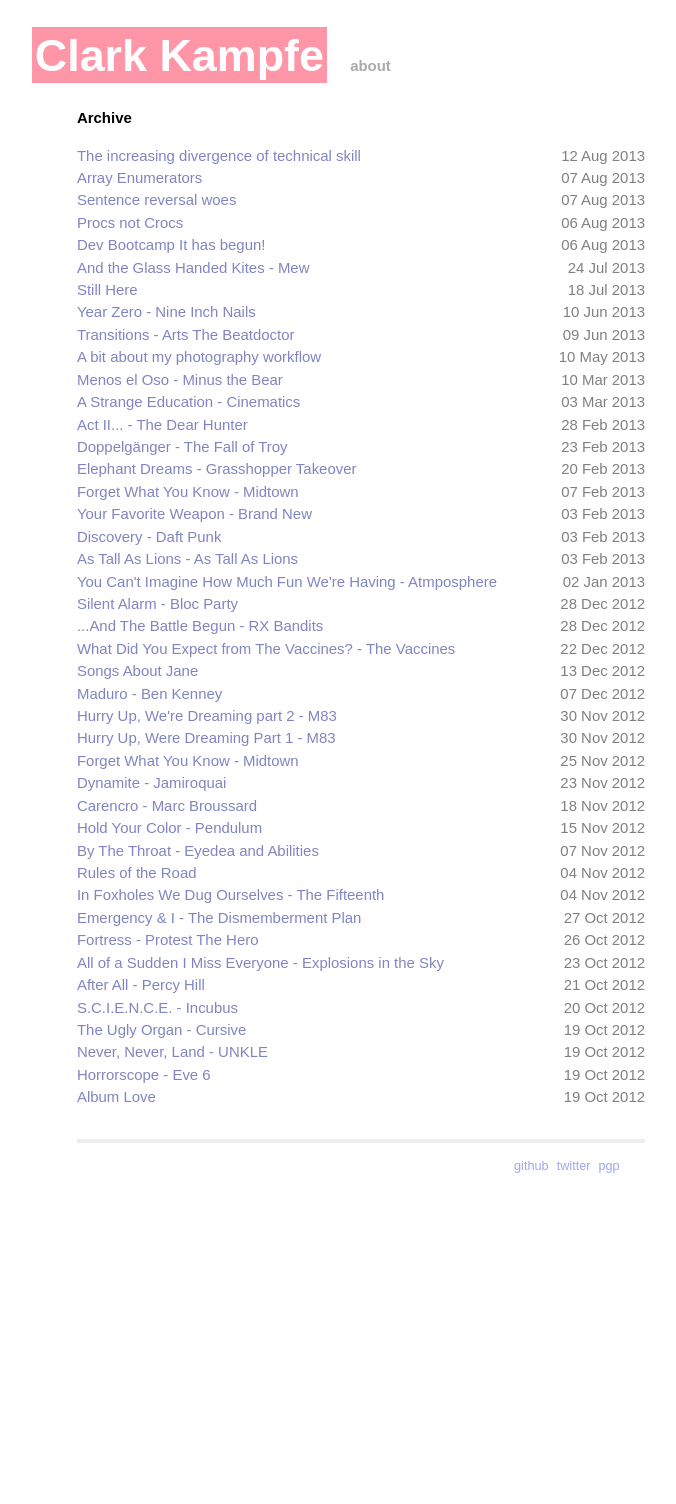
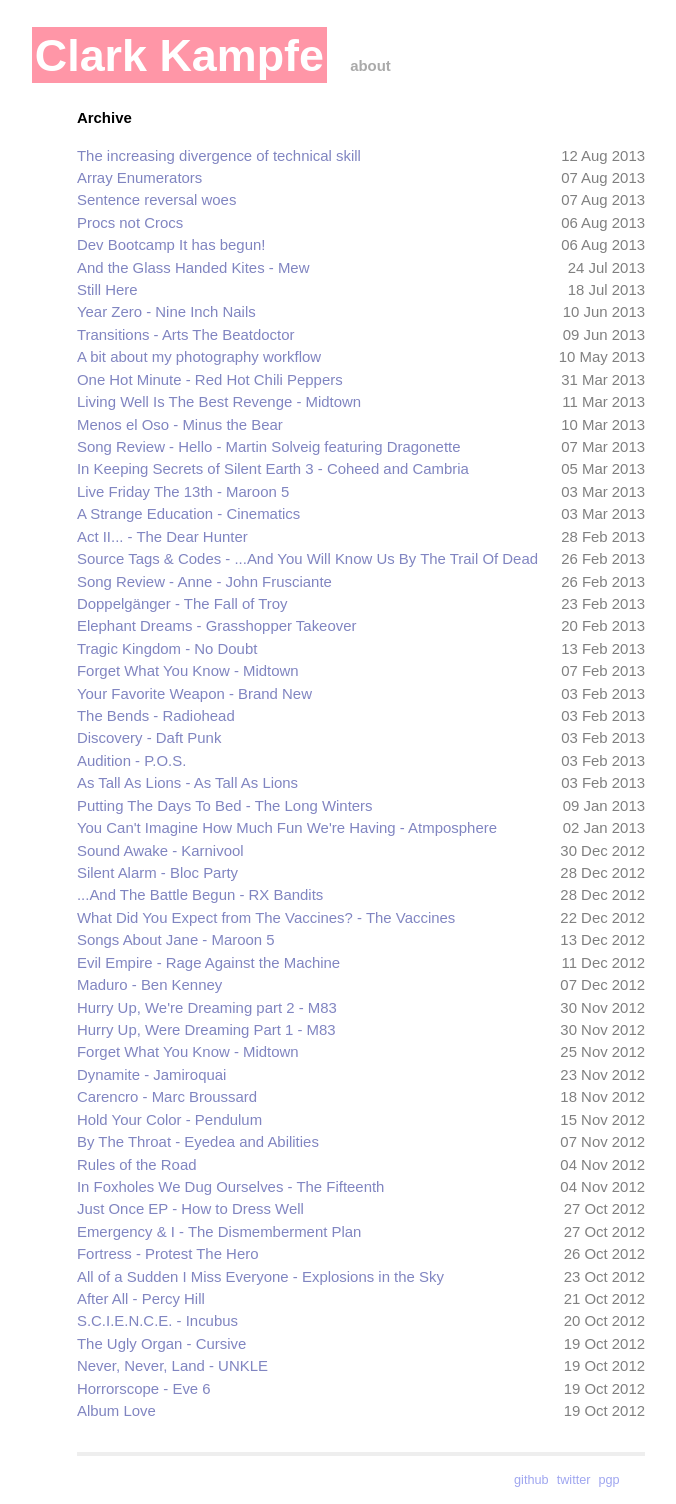
Before and after one commit to ckampfe/zeroclarkthirty.com, a Jekyll site: the page built from index.html, in a window 1280 px wide. Shown: the whole page, without its empty margins (279-955 px from the left). Built offline with Jekyll 4.4.1, drawn with Linux system fonts in a browser that asks for light colours; Markdown is read by kramdown in place of the engine named in the settings; before the commit the page ends 1190 px from its top, so only the background shows below that; some of the changed lines change nothing that is shown.

Commit message:
14 migrated reviews

```diff
--- /dev/null
+++ b/_posts/2012-10-27-just-once-ep-how-to-dress-well.md
@@ -0,0 +1,26 @@
+---
+layout: post
+title: Just Once EP - How to Dress Well
+date: 2012-10-27
+---
+
+Not much to this one. It kind of says it all when three of the tracks
+are called “Suicide X” (where X is 1, 2, or 3) and one is called
+“Decisions”. Piano, falsetto, reverb, and sadness. Oh yeah and some
+strings.
+
+Some people have called this album R&B. I’m not so sure about that. If
+that’s true, then the standard for R&B is pretty fucking loose: falsetto
+male vocals. This means Thom Yorke is R&B. Count me among the nay votes
+on that matter.
+
+Occasionally an otherwise unremarkable album will hit you at an
+especially poignant time. This is one of those albums.
+
+
+Sounds like: Being alone.
+
+
+View the
+original [list](https://docs.google.com/spreadsheet/pub?key=0ArDppihwaWa6dFdaeV9pOXNTeERqbWVFTFp5bWFuNmc&output=html)
+in a new window.
--- /dev/null
+++ b/_posts/2012-12-11-evil-empire-rage-against-the-machine.md
@@ -0,0 +1,53 @@
+---
+layout: post
+title: Evil Empire - Rage Against the Machine
+date: 2012-12-11
+---
+
+This album is something of a paradox. It’s an album that talks about
+themes like capitalist exploitation, the Zapatistas, and bourgeois
+American racism, while at the same time blowing up and going hugely
+commercial. We’re talking about an album that came out in 1996 (I was in
+kindergarten) and was certified triple platinum by the year 2000.
+
+Rage Against the Machine represented that parenthetical,
+always-alluded-to-but-never seldom named brown-skinned devil that white
+America was so obsessed with circa George Bush the Elder. Which is
+really confusing, because it’s a band that was more concerned with
+globalisation and capitalism than it was anything else.
+
+(Yes, I am writing this in Google Docs on an Apple Computer and I do get
+the irony)
+
+My relationship with this album isn’t especially complicated. In fact,
+it’s the relationship I imagine most people had with this album. Young,
+quasi-rebellious (or at least thinking so) looking for something that
+isn’t puppies and white picket fences. The difference between something
+like Rage and most of the other bullshit out there that calls itself
+rebellious (P.O.D., Staind, Evanescense, etc.) is that you can listen to
+Rage Against the Machine and not have to take a shower afterword to wash
+off the 13-year-old suburban white girl lyrics. We’re talking about a
+band here that felt it necessary to put “no samples, keyboards or
+synthesizers used in the making of this record" in its liner notes.
+
+They also put on a fair lesson in anti-colonialism in “People of the
+Sun” and threw out the lyrics “Yeah I’m rollin’ down Rodeo wit a shotgun
+// These people ain’t seen a brown skin man // Since their grandparents
+bought one” in “Down Rodeo”. Rodeo, of course, refers to the ritzy Rodeo
+Drive in Beverly Hills. Other album mentions and themes include Fred
+Hampton (Black Panther Party), Jackie Onassis, Gaza, Tiananmen Square,
+religion as a tool of propaganda, and the dehumanizing effect of
+capitalism on workers, among others.
+
+Clearly, Rage Against the Machine didn’t want to be put in the same boat
+as New Kids On The Block and Marky Mark. “A little to the left…” as Bill
+Hicks would have said.
+
+Sounds like: Cairo streets, right about now.
+
+
+
+
+View the original
+[list](https://docs.google.com/spreadsheet/pub?key=0ArDppihwaWa6dFdaeV9pOXNTeERqbWVFTFp5bWFuNmc&output=html) in a
+new window.
--- a/_posts/2012-12-13-songs-about-jane-maroon-5.md
+++ b/_posts/2012-12-13-songs-about-jane-maroon-5.md
@@ -1,6 +1,6 @@
 ---
 layout: post
-title: Songs About Jane
+title: Songs About Jane - Maroon 5
 date: 2012-12-13
 ---
 
--- /dev/null
+++ b/_posts/2012-12-30-sound-awake-karnivool.md
@@ -0,0 +1,56 @@
+---
+layout: post
+title: Sound Awake - Karnivool
+date: 2012-12-30
+---
+
+Saw these blokes live in Brisbane, on the last night of my study abroad
+there. I had a 30 hours of flying to do in the morning, but nonetheless,
+I got up and got at ‘em.  (Altogether too many people were wearing
+black, but that is neither here nor there. But it does give you an
+indication of who shows up to a Karnivool show.)
+
+How best to describe Karnivool… they play a lot like Deftones, minus the
+screaming. The singer actually sings, and he does it pretty damn well.
+Otherwise, they’re a spot match: rough, thundering bass, screeching
+reverby guitars, and lots of feedback. I felt a bit like I was at the
+opening invocation for some cult, or something. The music that eerie.
+
+I don’t remember how I found Karnivool. I think it was probably on OiNK
+or What. Who knows. I just remember almost blowing out my headphones
+listening late at night. When I saw them play at the Hi-Fi in Brisbane,
+the experience was similar. It is second-hardest show I’ve ever seen
+(the first by a wide margin being Odd Future Wolf Gang Kill Them All aka
+OFWGKTA aka Odd Future, also at the Hi-Fi). I was not at all close to
+the front, and my ears were still ringing when we went to leave.
+
+Going to the show with two guys I barely knew was, I suppose, a fitting
+cap to an Australian experience that was by and large typified by my
+near total lack of ability to forge any lasting friendships. I don’t
+blame Australians generally, or anyone at the College, or UQ, or anyone
+else for this. Most people were quite accommodating, generous, and
+sociable (much more so than I was, doubtless). Their way of life is
+their own, and I know they quite enjoy it. It just wasn’t for me.
+
+I was at first apt to scrub myself of this personal failure. I tried to
+chalk it up to being an introvert in an extroverted (read: drunk)
+culture. “We’re just different,” I said. A few years removed, and I have
+a different take. It was cynical of me to throw out the baby with the
+bathwater. The fact that the general Australian College culture of
+drunkenness and rituals represented what I still consider to be a vapid
+and desolate way of life does not mean that there were no kindred
+spirits present; I just wasn’t looking for them. I gave up. It’s tough
+to win if you aren’t even playing.
+
+Looking back on it all, I hope I’m better for it. I still haven’t read
+my journals from that time. I’m not sure I want to.
+
+Wasn’t this supposed to be about an album?
+
+Sounds like: loud music, quiet problems
+
+
+
+View the original
+[list](https://docs.google.com/spreadsheet/pub?key=0ArDppihwaWa6dFdaeV9pOXNTeERqbWVFTFp5bWFuNmc&output=html) in a
+new window.
--- /dev/null
+++ b/_posts/2013-01-09-putting-the-days-to-bed-the-long-winters.md
@@ -0,0 +1,28 @@
+---
+layout: post
+title: Putting The Days To Bed - The Long Winters
+date: 2013-01-09
+---
+
+I saw these guys at Austin City Limits in 2006 (lineup here
+[http://www.jambase.com/Articles/8520/AUSTIN-CITY-LIMITS-2006]),
+and I have trouble listening to this album without memories of the
+festival jumping into my head. My uncle making hilarious drug-related
+jokes, Explosions In The Sky screeching into the sunset, and John Mayer
+playing a burning night set. It was a good festival.
+
+The Long Winters play great, straight-ahead indie rock. The impression
+that I get is that it’s a group of dudes having a good time, which is
+why it’s so easy to listen to. We’d all be well to do as much.
+
+“Fire Island, AK” is a phenomenally well-written song, up there with any
+of the greats. “Clouds” is a filled with licks of witticism: “False
+prophecy doesn’t mean prophecies are true” and “Don’t try to write your
+name in the clouds from the ground”. Sage advice.
+
+Sounds like: 2006.
+
+
+View the original
+[list](https://docs.google.com/spreadsheet/pub?key=0ArDppihwaWa6dFdaeV9pOXNTeERqbWVFTFp5bWFuNmc&output=html) in a
+new window.
--- /dev/null
+++ b/_posts/2013-02-03-audition-p-o-s.md
@@ -0,0 +1,24 @@
+---
+layout: post
+title: Audition - P.O.S.
+date: 2013-02-03
+---
+
+Not an album for the solace seeker, this one. Pretty rough. Like tacks
+in your cereal, as P.O.S. says.
+
+This album is loud, but never gratuitous. It’s brash, but it seems like
+it comes from a genuine place. This isn’t shock-value hardcore with
+screaming just to sound edgy. The impression that I get from this is
+that P.O.S. — his off-stage name is Stefon Alexander — is a real dude,
+with real demons, real-life shit, and he’s dropping it on tape for all
+to behold. That’s why I respect this one. Music as sharp as life.
+
+Sounds like: life isn’t always love songs
+
+
+
+
+View the original
+[list](https://docs.google.com/spreadsheet/pub?key=0ArDppihwaWa6dFdaeV9pOXNTeERqbWVFTFp5bWFuNmc&output=html) in a
+new window.
--- /dev/null
+++ b/_posts/2013-02-03-the-bends-radiohead.md
@@ -0,0 +1,31 @@
+---
+layout: post
+title: The Bends - Radiohead
+date: 2013-02-03
+---
+
+“The Bends”: slang for the sickness suffered by divers when sudden
+decompression causes nitrogen bubbles to form in the body’s tissues,
+resulting in pain, weakness, and sometimes death.
+
+Everyone knows the story of this album. Radiohead blew up with their
+single “Creep”, and their success had a catastrophic effect on Thom
+Yorke, who thought the whole thing was shit. Can you blame him?
+
+I think they’re better for it, because it caused them to write a killer
+record. 1995’s The Bends is one of the most solid front-to-back records
+I know. Really, if you can find filler on this record, I’d love to hear
+about it.
+
+From “My Iron Lung”, to “Fake Plastic Trees”; to “Bones” and “Just”, and
+then what I firmly believe are the best three ending tracks of any
+album, ever, this one just does it right.
+
+This whole disc is one big “fuck you.” And it’s exactly what Radiohead
+needed.
+
+Sounds like: “we’re not going anywhere.”
+
+View the original
+[list](https://docs.google.com/spreadsheet/pub?key=0ArDppihwaWa6dFdaeV9pOXNTeERqbWVFTFp5bWFuNmc&output=html) in a
+new window.
--- /dev/null
+++ b/_posts/2013-02-13-tragic-kingdom-no-doubt.md
@@ -0,0 +1,45 @@
+---
+layout: post
+title: Tragic Kingdom - No Doubt
+date: 2013-02-13
+---
+
+If you didn’t fall in love with Age of Empires II at one point, you are
+a chump. There, I said it.
+
+“Choppa”. (I preferred the Britons)
+
+How the hell does No Doubt’s 1995 “Tragic Kingdom” relate to Age of
+Empires II, you ask?
+
+It’s simple. When playing a cracked, disk-image version of AoEII on my
+parents old Windows ME (yes, I know) machine, the game would still spin
+up whatever disc happened to be in the CD-ROM drive at the time. In a
+true testament to childhood laziness, “Tragic Kingdom” was that disc for
+a good number of weeks or months.
+
+I heard “Excuse Me Mr.” blast into its first bars thousands of times.
+
+An interesting tidbit: my brother and I both played songs from this
+album at our high school’s Winter Formal half-time show Battle of the
+Bands. His band played “Different People” and mine played “Sunday
+Morning”. I think his performance was better.
+
+This album has gone on to be a classic for just about everyone who ever
+heard it, and it’s easy to see why. This was Gwen at her best. This was
+third-wave ska, if not at its finest, at least in its most pure,
+idiomatic form. Other names from this time period pleasantly spring to
+mind: [Goldfinger](http://bit.ly/WYvbuP).
+[Fishbone](http://bit.ly/X13jTu). [Sublime](http://bit.ly/XA1Gxk). [The
+Mighty Mighty Bosstones](http://bit.ly/WYtSvV). [The Dance Hall
+Crashers](http://bit.ly/14MpwtS). [Reel Big
+Fish](http://bit.ly/12EOlcU). [Less Than Jake](http://bit.ly/154ylQV).
+
+All things considered, not a bad bug for a cracked copy of a game, I’d
+say.
+
+Sounds like: 90s.
+
+View the original
+[list](https://docs.google.com/spreadsheet/pub?key=0ArDppihwaWa6dFdaeV9pOXNTeERqbWVFTFp5bWFuNmc&output=html) in a
+new window.
--- /dev/null
+++ b/_posts/2013-02-26-song-review-anne-john-frusciante.md
@@ -0,0 +1,36 @@
+---
+layout: post
+title: Song Review - Anne - John Frusciante
+date: 2013-02-26
+---
+
+John Frusciante of Red Hot Chili Peppers fame is also something of a
+prolific little bugger even when not on company time.
+
+He has produced…I don’t know how many solo albums. So what if most of
+them are noodly fiddling? There are upsides to almost everything (except
+Butter Burgers, in which case the inverse is true: there is no
+downside).
+
+From his album Curtains, “Anne” is something of an oddity. Bars of 6/8
+alternate with standard time, and there really isn’t much more than a
+man and his guitar, often spaced out with a liberal degree of isolation.
+
+The real money of the track - the zenith - starts to hit you at 1:36 of
+the way in to a 3:35 song. I think I overspoke. It isn’t the zenith, or
+loudest part of the song by any stretch, as electric guitar enters a bit
+later to lend a bit of pepper, but the caesura and break at 1:36 so
+compelled me on first listen that I kept the track on repeat and
+couldn’t even make it to the end most of the time.
+
+Like so many other great songs, that moment of clarity when it rounds
+the corner cries out for enjoyment. The killer riff to kick into the
+meat of Van Halen’s “Panama” or the thundering 8th note tom-toms leading
+into M83’s “Steve McQueen” are other examples. Despite being the shy kid
+of the bunch, Frusciante’s “Anne” captivates.
+
+Sounds like: summer camp, for some reason
+
+View the original
+[list](https://docs.google.com/spreadsheet/pub?key=0ArDppihwaWa6dFdaeV9pOXNTeERqbWVFTFp5bWFuNmc&output=html) in a
+new window.
--- /dev/null
+++ b/_posts/2013-02-26-source-tags-codes-and-you-will-know-us-by-the.md
@@ -0,0 +1,19 @@
+---
+layout: post
+title: Source Tags & Codes - ...And You Will Know Us By The Trail Of Dead
+date: 2013-02-26
+---
+
+Hard to truly know what to say about this one. Trail Of Dead’s masterful
+“Source Tags & Codes” was an album that really opened some doors for me.
+It was the first time I realized just how much good music there is that
+I’ve never heard of. That was powerful.
+
+It was that first taste; once you’ve had it, you can’t continue to eat
+white bread and feel good about it.
+
+Sounds like: scratchy, grainy, imperfect, real
+
+View the original
+[list](https://docs.google.com/spreadsheet/pub?key=0ArDppihwaWa6dFdaeV9pOXNTeERqbWVFTFp5bWFuNmc&output=html) in a
+new window.
--- /dev/null
+++ b/_posts/2013-03-03-live-friday-the-13th-maroon-5.md
@@ -0,0 +1,36 @@
+---
+layout: post
+title: Live Friday The 13th - Maroon 5
+date: 2013-03-03
+---
+
+You might think: “There are three Maroon 5 albums on [this
+list](https://docs.google.com/spreadsheet/pub?key=0ArDppihwaWa6dFdaeV9pOXNTeERqbWVFTFp5bWFuNmc&output=html). What’s
+the obsession with tepid adult alternative?”
+
+I would disagree with that assessment. Maroon 5, at least in their early
+incarnation, was more than just Top 40 radio hits. I believe that this
+is evident in the progression from poppy love songs on “Songs About
+Jane” to the shimmery funk on “It Won’t Be Soon Before Long”. “Live:
+Friday The 13th” is telling as a stepping stone between the two. You
+start see a band that can actually play a live show, and not a bad one
+at that.
+
+Of course you can maintain that the live show is mostly about young
+females cooing at frontman Adam Levine. This is partially true (and you
+can hear it on the record), but listening to “Live” you start to hear a
+band that isn’t just playing the album cut. The arrangements are thick,
+the groove is tight. “Sweetest Goodbye” more than doubles in length from
+its album arrangement to include nasty wah-wah and some star-destroyer
+guitar steam. It’s extended 3 minute outro served as the inspiration for
+our own high school Battle of the Bands outro.
+
+Yeah, it’s girly. Yeah, it’s poppy. But Maroon 5 can get a jam on, too.
+
+Sounds like: surprising
+
+An Oasis cover:
+
+View the original
+[list](https://docs.google.com/spreadsheet/pub?key=0ArDppihwaWa6dFdaeV9pOXNTeERqbWVFTFp5bWFuNmc&output=html) in a
+new window.
--- /dev/null
+++ b/_posts/2013-03-03-song-review-hello-martin-solveig-featuring.md
@@ -0,0 +1,40 @@
+---
+layout: post
+title: Song Review - Hello - Martin Solveig featuring Dragonette
+date: 2013-03-07
+---
+
+This song touches me on a level that it probably shouldn’t.
+
+The time I spent Down Under happened to be the 1st semester of the
+Australian academic year. Australians being who/what/why they are, I and
+the other Americans at the College were classified as “freshers”
+(freshmen), despite all of us being 21 years old.
+
+This was obviously for purposes of initiation. I’ll leave the hazing
+details for myself and my notebook, but let’s just say living in
+Australia for 5 months gave me more of an insight into
+fraternity/sorority psychology than I bargained for.
+
+Among many other College traditions, there was a song dedicated to each
+fresher class. “Hello” by Martin Solveig was ours. I must say, it was a
+damn good pick.
+
+The people acting as the “rush chairs” (in everything but name, I assure
+you) would, at almost every all-college social occasion, manage to graft
+this song onto whatever stereo and playlist happened to be in house, and
+perform a certain hilarious dance, with many such topical enhancements
+as motorboating and copious thrusting.
+
+The highlight for me was to see, as the music usually obscured the
+vernacular, the President of the College walk among dancers and on cue
+recite — in his best imitation of the College Warden chastising a group
+of College women he caught streaking — the phrase, “16th century sluts!”
+Does it get any better than that?
+
+Sounds like: boxed wine, humidity, spiders with their own lawn chairs,
+short shorts.
+
+View the original
+[list](https://docs.google.com/spreadsheet/pub?key=0ArDppihwaWa6dFdaeV9pOXNTeERqbWVFTFp5bWFuNmc&output=html) in a
+new window. And now, with a song list!
--- /dev/null
+++ b/_posts/2013-03-05-in-keeping-secrets-of-silent-earth-3-coheed-and.md
@@ -0,0 +1,38 @@
+---
+layout: post
+title: In Keeping Secrets of Silent Earth 3 - Coheed and Cambria
+date: 2013-03-05
+---
+
+You could call Coheed and Cambria many things: indulgent; opulent;
+dense. All are just. But it would be equally as unjust to say that they
+lack ambition. It’s special enough to write a few great rock albums.
+What’s more impressive is writing them in response to a sci-fi comic
+series also of your own creation.
+
+3 is a sprawling, echoy ballroom filled with bizarre screaming samples,
+some of the more engaging percussion of the last two decades, and enough
+falsetto to make Thom Yorke blush.
+
+Of course you’ve got your fill of lush, alto-prog: the title track
+stretches over eight glorious minutes, and there are three total tracks
+in the series known as “The Velorium Camper”.
+
+Silent Earth isn’t just prog noodling, no sir. “Blood Red Summer” is a
+joyful little pop ditty, the last two minutes of “The Crowing” are an
+exaltation triumphant, and “A Favor House Atlantic” sticks out in my
+memory for having its music video remain on MTV for a good number of
+weeks. You can rock here, folks.
+
+I most fondly remember listening to this album late on hot Omaha summer
+nights in high school. Just me, the searing Omaha humidity and Claudio
+Sanchez’s best imitation of a canary-velociraptor mix.
+
+This album came out ten years ago. Where did that go?
+
+Sounds like: coo coo cachoo, daggers and shadows, comic-book revenge,
+distant stars
+
+View the original
+[list](https://docs.google.com/spreadsheet/pub?key=0ArDppihwaWa6dFdaeV9pOXNTeERqbWVFTFp5bWFuNmc&output=html) in a
+new window.
--- /dev/null
+++ b/_posts/2013-03-11-living-well-is-the-best-revenge-midtown.md
@@ -0,0 +1,26 @@
+---
+layout: post
+title: Living Well Is The Best Revenge - Midtown
+date: 2013-03-11
+---
+
+As contrasted from my earlier [Midtown
+review](http://clarkkampfe.tumblr.com/post/36529076997/forget-what-you-know-midtown),
+Living Well Is The Best Revenge was more of a breakup album for me.
+
+I think most people need an album like this. To channel negative
+emotions is healthy to some degree, as long as you don’t go on brooding
+to excess. I listened to this album pretty heavily in that breakup
+period, and haven’t really listened to it much since then. That said, it
+did serve its purpose well.
+
+It provides the requisite recipe for post-breakup success: 1 part teen
+angst, 1 part fuck you, 1 part rock ‘n’ roll, 1 part pop choruses, 1
+part hit the gym/lawyer up. Use until symptoms abate, but not more than
+3 doses in a 24 hours period.
+
+Sounds like: “fuck bitches, get money" (it's metaphor, relax)
+
+View the original
+[list](https://docs.google.com/spreadsheet/pub?key=0ArDppihwaWa6dFdaeV9pOXNTeERqbWVFTFp5bWFuNmc&output=html) in a
+new window.
--- /dev/null
+++ b/_posts/2013-03-31-one-hot-minute-red-hot-chili-peppers.md
@@ -0,0 +1,25 @@
+---
+layout: post
+title: One Hot Minute - Red Hot Chili Peppers
+date: 2013-03-31
+---
+
+One Hot Minute is in the unfortunate position of both being critically
+panned and publicly unknown. This reputation is entirely unjust and
+rests, I think, on the fact that Dave Navarro was the one-off guitarist,
+making the whole experience…weird.
+
+“Aeroplane” is the one palatable single that — amazingly! — still makes
+radio play some 18 years later. In the balance, this is redeeming,
+because it’s a damn great song.
+
+In the scheme of Chili Peppers albums, this one comes from a darker
+place. This isn’t the Freaky Styley happy-party-funk, and it isn’t the
+sex-romp of Blood Sugar Sex Magik. It sounds more like relapse and
+tragedy. It’s sentimental and its fucked up.
+
+Sounds like: tears, psychedelic guitar wails
+
+View the original
+[list](https://docs.google.com/spreadsheet/pub?key=0ArDppihwaWa6dFdaeV9pOXNTeERqbWVFTFp5bWFuNmc&output=html) in a
+new window.
```
